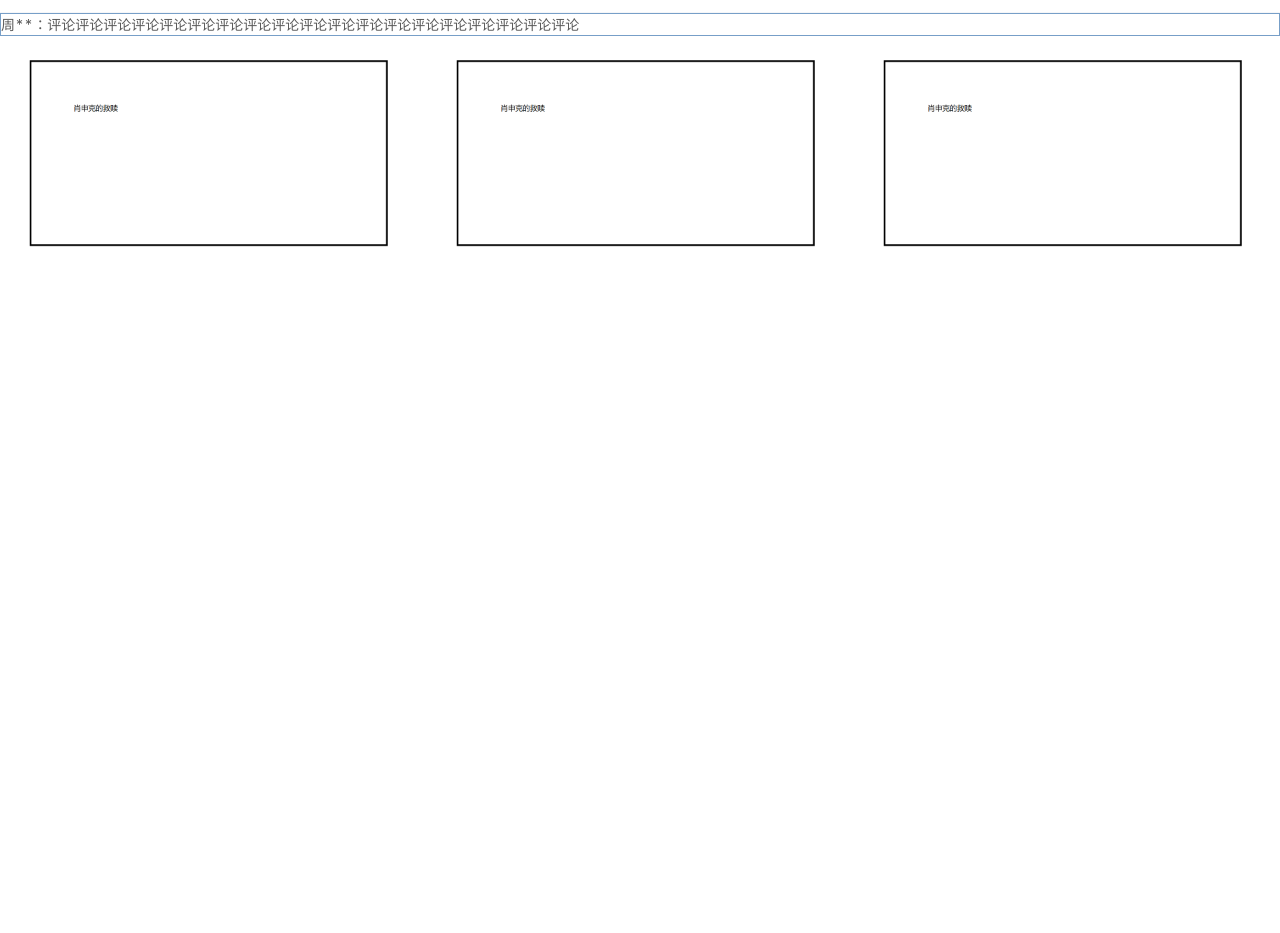
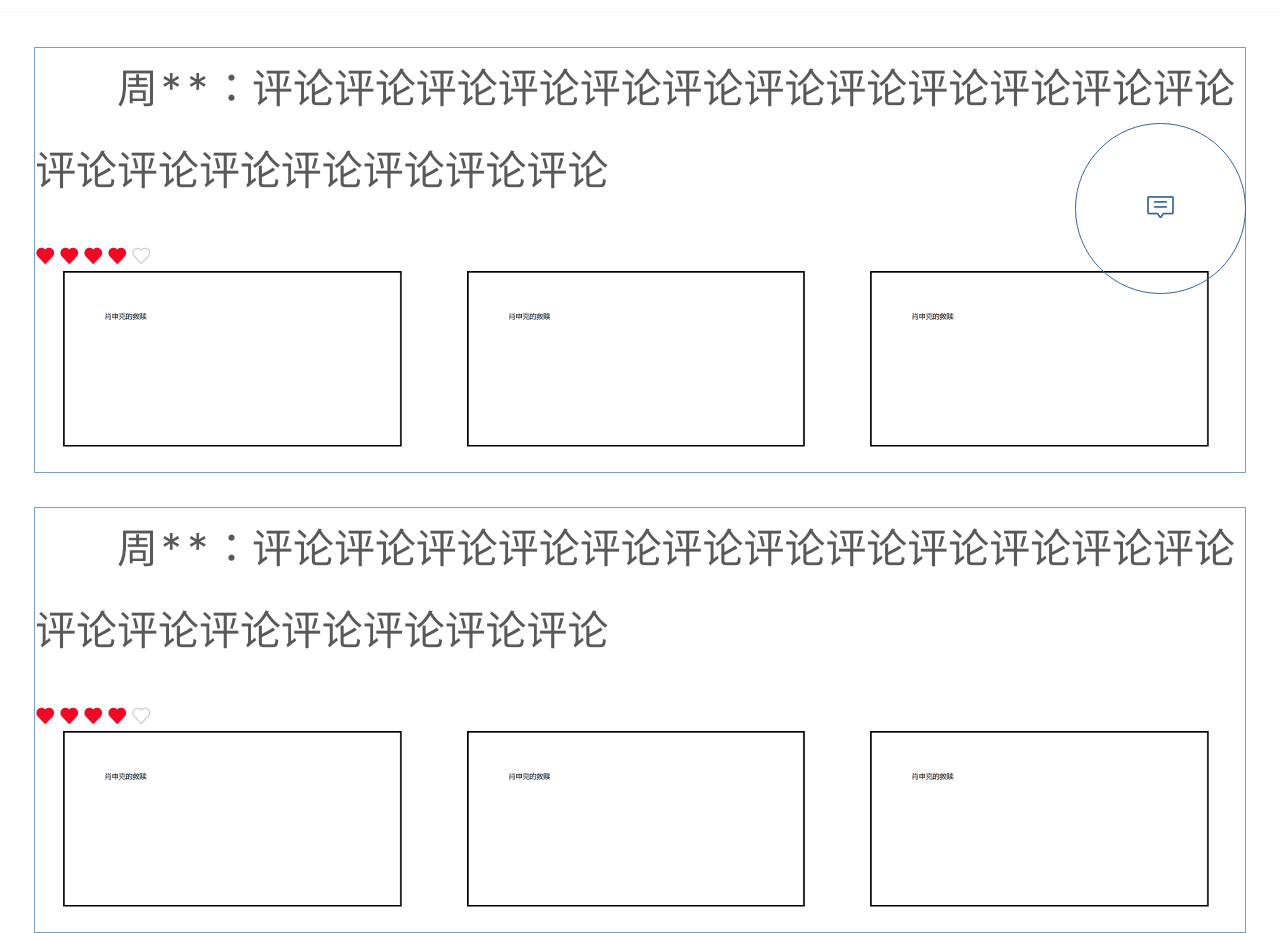
Before and after one commit to pleaseAnswer/secondaryMarket, a Vue app in the folder src/secondarymarket/: page /#/sellers in a window 1280 px wide. Shown: the part 165-1098 px from the top of the page. Before the commit the page ends 800 px from the top, so only its background shows below. Built offline with nearby package versions, Linux system fonts and the light colour scheme.

Commit message:
卖家信息页静态ok

```diff
--- a/src/secondarymarket/src/main.js
+++ b/src/secondarymarket/src/main.js
@@ -32,7 +32,8 @@ import {
   Form,
   Field,
   Cell,
-  CellGroup
+  CellGroup,
+  Rate
 } from 'vant';
 Vue.use(Icon)
   .use(Tabbar)
@@ -54,6 +55,7 @@ Vue.use(Icon)
   .use(Field)
   .use(Cell)
   .use(CellGroup)
+  .use(Rate)
   .use(Lazyload,{
     lazyComponent: true,
   });
--- a/src/secondarymarket/src/router/index.js
+++ b/src/secondarymarket/src/router/index.js
@@ -77,6 +77,14 @@ const router = new VueRouter({
             requireAuth: false
         },
         component: () => import('@/views/sellers'),
+    },{
+        name: 'conection',
+        path: '/conection',
+        meta: {
+            title: '聊天',
+            requireAuth: false
+        },
+        component: () => import('@/views/conection'),
     },]
 })
 
--- /dev/null
+++ b/src/secondarymarket/src/views/conection.vue
@@ -0,0 +1,19 @@
+<template>
+    <div class="conection">
+        聊天
+    </div>
+</template>
+<script>
+
+export default {
+    name: 'conection',
+    data() {
+        return {
+
+        }
+    },
+}
+</script>
+<style lang="sass" scoped>
+
+</style>
--- a/src/secondarymarket/src/views/goodDetail.vue
+++ b/src/secondarymarket/src/views/goodDetail.vue
@@ -41,6 +41,9 @@
                 </div>
             </van-collapse-item>
         </van-collapse>
+        <div class="goodDetail-conection" @click="gotoConection">
+            <van-icon name="comment-o" size="30" color="#369"/>
+        </div>
     </div>
 </template>
 <script>
@@ -67,7 +70,11 @@ export default {
         gotoMsg(id) {
             console.log('卖家消息');
             this.$router.push({name:'sellers',params:{id}})
-        }
+        },
+        gotoConection() {
+            console.log('聊天');
+            this.$router.push({name: 'conection'})
+        },
     },
 }
 </script>
@@ -141,5 +148,18 @@ export default {
             padding: vw(10) 0;
         }
     }
+    .goodDetail-conection {
+        width: vw(100);
+        height: vw(100);
+        border-radius: 50%;
+        border: 1px solid #369;
+        display: flex;
+        justify-content: center;
+        align-items: center;
+        position: fixed;
+        bottom: vw(200);
+        right: vw(20);
+        z-index: 10000;
+    }
 }
 </style>
--- a/src/secondarymarket/src/views/sellers.vue
+++ b/src/secondarymarket/src/views/sellers.vue
@@ -1,17 +1,22 @@
 <template>
     <div class="sellers">
+        <div class="sellers-header">
             <van-nav-bar :title="titleName" left-text="返回" left-arrow @click-left="onClickLeft">
             </van-nav-bar>
+        </div>
+        <div class="sellers-msg">
             <van-cell-group>
                 <van-field v-model="xueHao" label="学号" placeholder="学号" />
                 <van-field v-model="quYu" label="区域" placeholder="区域" />
                 <van-field v-model="suShe" label="宿舍" placeholder="宿舍" />
             </van-cell-group>
-        <div class="pingLun">
+        </div>
+        <div class="sellers-pingLun">
             <div class="pingLun-msg">
                 <p class="pingLun-text">
                     {{pingLunName}}：{{pingLunText}}
                 </p>
+                <van-rate v-model="pingLunScore" icon="like" void-icon="like-o" />
                 <van-row >
                     <van-col
                     v-for="item in 3"
@@ -21,6 +26,23 @@
                     </van-col>
                 </van-row>
             </div>
+            <div class="pingLun-msg">
+                <p class="pingLun-text">
+                    {{pingLunName}}：{{pingLunText}}
+                </p>
+                <van-rate v-model="pingLunScore" icon="like" void-icon="like-o" />
+                <van-row >
+                    <van-col
+                    v-for="item in 3"
+                    :key="item"
+                    span="8">
+                        <img src="@/assets/img/book_1.png" alt="" />
+                    </van-col>
+                </van-row>
+            </div>
+        </div>
+        <div class="sellers-conection" @click="gotoConection">
+            <van-icon name="comment-o" size="30" color="#369"/>
         </div>
     </div>
 </template>
@@ -37,32 +59,55 @@ export default {
             activeNames: ['1'],
             pingLunName: '周**',
             pingLunText: '评论评论评论评论评论评论评论评论评论评论评论评论评论评论评论评论评论评论评论',
+            pingLunScore: 4,
         }
     },
     methods: {
         onClickLeft() {
             this.$router.go(-1);
         },
+        gotoConection() {
+            console.log('聊天');
+            this.$router.push({name: 'conection'})
+        },
     },
 }
 </script>
 <style lang="scss" scoped>
+@function vw($px){
+  @return ($px / 750) * 100vw;
+}
 .sellers {
     width: 100%;
-    .pingLun {
+    // position: relative;
+    .sellers-pingLun {
+        .pingLun-msg {
             margin: vw(20);
+            border: 1px solid #58bc;
+        }
         .pingLun-text {
-            border: 1px solid #58bc;
-            // text-indent: vw(48);
-            // font-size: vw(24);
-            // line-height: vw(48);
-            // margin-bottom: vw(20);
+            text-indent: vw(48);
+            font-size: vw(24);
+            line-height: vw(48);
+            margin-bottom: vw(20);
         }
         img {
             width: 90%;
-            margin: 5%;
-            // border: 1px solid #58bc;
+            margin: 0 5%;
         }
+    }
+    .sellers-conection {
+        width: vw(100);
+        height: vw(100);
+        border-radius: 50%;
+        border: 1px solid #369;
+        display: flex;
+        justify-content: center;
+        align-items: center;
+        position: fixed;
+        bottom: vw(200);
+        right: vw(20);
+        z-index: 10000;
     }
 }
 </style>
```
Lines whose indentation alone changed are shown as unchanged.
